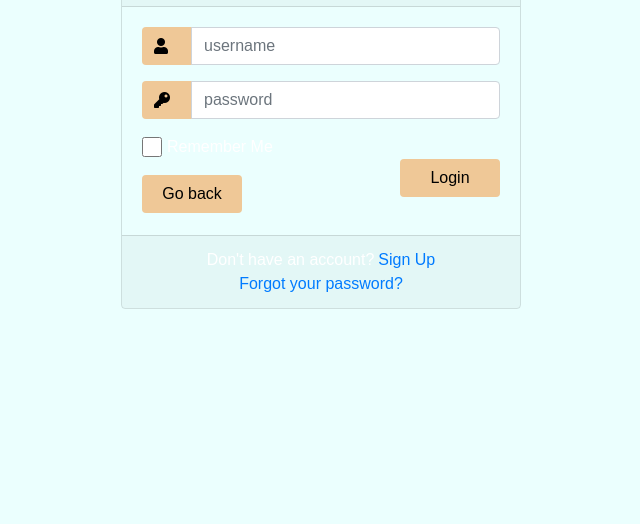
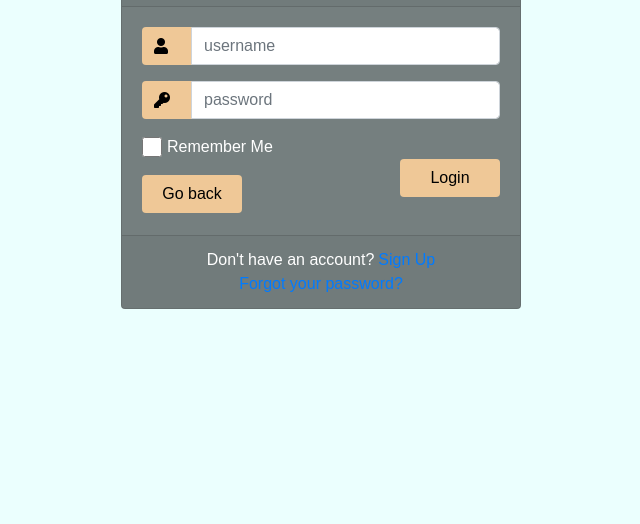
Before and after one commit to itsgreddy/Decode-Apocalypse, a plain HTML site: page index2.html in a window 1280 px wide. Shown: the part 276-800 px from the top of the page, without its empty margins (319-959 px from the left). Drawn offline with nearby package versions, Linux system fonts and the light colour scheme; a web font is replaced by a local one.

Commit message:
Update styles2.css

```diff
--- a/styles2.css
+++ b/styles2.css
@@ -18,7 +18,7 @@ body {
   margin-top: auto;
   margin-bottom: auto;
   width: 400px;
-  background-color: rgba(0, 0, 0, 0) !important;
+  background-color: rgba(0, 0, 0, 0.5) !important;
 }
 
 .social_icon span {
```
